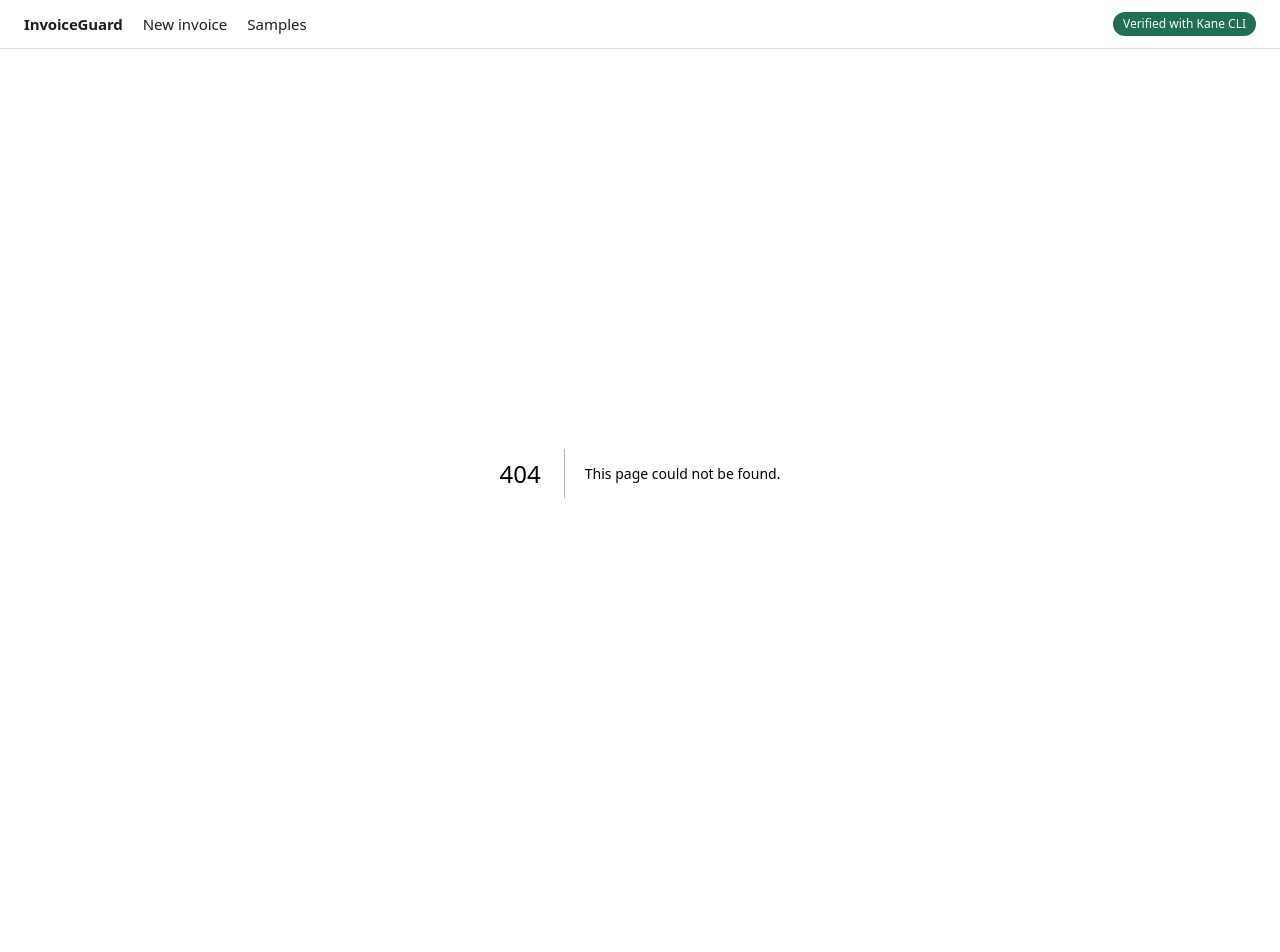
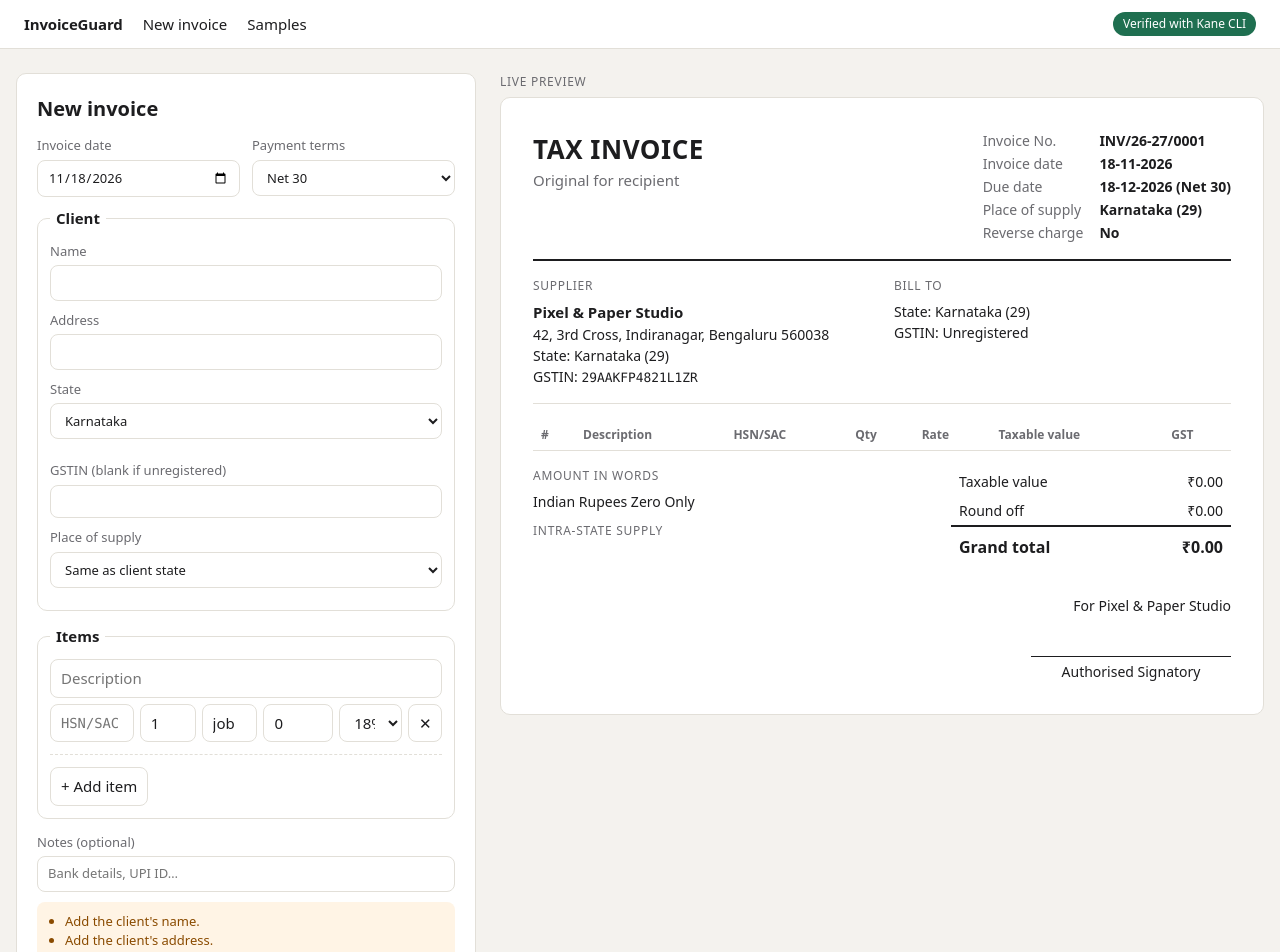
Before and after one commit to N-45div/Tickmark, a Next.js app: page / in a window 1280 px wide. Before the commit this address had no page. Shown: the top 952 px of the page. Built offline with nearby package versions, Linux system fonts and the light colour scheme.

Commit message:
Add the invoice editor with a live preview

```diff
--- /dev/null
+++ b/app/page.tsx
@@ -0,0 +1,160 @@
+"use client";
+
+import { useEffect, useMemo, useState } from "react";
+import { InvoiceView } from "@/components/InvoiceView";
+import { SUPPLIER } from "@/lib/fixtures";
+import {
+  GST_RATES, STATES, computeInvoice, invoiceNumber, validateGstin,
+  type InvoiceInput, type LineItem, type Party,
+} from "@/lib/gst";
+
+const STORE_KEY = "invoiceguard:v1";
+type Store = { seq: number; issued: InvoiceInput[]; supplier: Party };
+
+function loadStore(): Store {
+  try {
+    const raw = localStorage.getItem(STORE_KEY);
+    if (raw) return JSON.parse(raw) as Store;
+  } catch {}
+  return { seq: 0, issued: [], supplier: SUPPLIER };
+}
+function saveStore(s: Store) {
+  try { localStorage.setItem(STORE_KEY, JSON.stringify(s)); } catch {}
+}
+
+const today = () => new Date().toISOString().slice(0, 10);
+const blankItem = (): LineItem => ({ description: "", hsnSac: "", qty: 1, unit: "job", rate: 0, gstRate: 18 });
+const blankRecipient = (): Party => ({ name: "", address: "", stateCode: "29", gstin: "" });
+
+export default function Editor() {
+  const [store, setStore] = useState<Store | null>(null);
+  const [date, setDate] = useState(today());
+  const [terms, setTerms] = useState(30);
+  const [recipient, setRecipient] = useState<Party>(blankRecipient());
+  const [posOverride, setPosOverride] = useState<string>("");
+  const [items, setItems] = useState<LineItem[]>([blankItem()]);
+  const [notes, setNotes] = useState("");
+  const [flash, setFlash] = useState("");
+
+  useEffect(() => setStore(loadStore()), []);
+
+  const supplier = store?.supplier ?? SUPPLIER;
+  const placeOfSupplyCode = posOverride || recipient.stateCode;
+  const draftNumber = invoiceNumber(date, (store?.seq ?? 0) + 1);
+
+  const input: InvoiceInput = {
+    number: draftNumber, date, paymentTermsDays: terms, supplier,
+    recipient: { ...recipient, gstin: recipient.gstin?.trim().toUpperCase() || undefined },
+    placeOfSupplyCode, reverseCharge: false,
+    items: items.filter((i) => i.description.trim()), notes: notes.trim() || undefined,
+  };
+  const computed = useMemo(() => computeInvoice(input), [JSON.stringify(input)]); // eslint-disable-line
+
+  const problems: string[] = [];
+  if (!recipient.name.trim()) problems.push("Add the client's name.");
+  if (!recipient.address.trim()) problems.push("Add the client's address.");
+  if (recipient.gstin?.trim()) {
+    const g = validateGstin(recipient.gstin, recipient.stateCode);
+    if (!g.ok) problems.push(`Client GSTIN: ${g.reason}.`);
+  }
+  if (input.items.length === 0) problems.push("Add at least one line item.");
+  input.items.forEach((it, i) => {
+    if (!/^\d{4,8}$/.test(it.hsnSac)) problems.push(`Item ${i + 1}: HSN/SAC must be 4–8 digits.`);
+    if (!(it.qty > 0) || !(it.rate >= 0)) problems.push(`Item ${i + 1}: quantity and rate must be positive.`);
+  });
+
+  function updateItem(i: number, patch: Partial<LineItem>) {
+    setItems((xs) => xs.map((x, j) => (j === i ? { ...x, ...patch } : x)));
+  }
+
+  function issue() {
+    if (!store || problems.length) return;
+    const next: Store = { ...store, seq: store.seq + 1, issued: [input, ...store.issued] };
+    saveStore(next);
+    setStore(next);
+    setFlash(`Issued ${input.number}`);
+    setRecipient(blankRecipient());
+    setItems([blankItem()]);
+    setPosOverride("");
+    setNotes("");
+  }
+
+  return (
+    <div className="editor">
+      <form className="panel no-print" onSubmit={(e) => { e.preventDefault(); issue(); }}>
+        <h2>New invoice</h2>
+        <div className="row">
+          <label>Invoice date<input type="date" value={date} onChange={(e) => setDate(e.target.value)} /></label>
+          <label>Payment terms
+            <select value={terms} onChange={(e) => setTerms(Number(e.target.value))}>
+              {[0, 7, 15, 30, 45, 60].map((d) => <option key={d} value={d}>{d ? `Net ${d}` : "Due on receipt"}</option>)}
+            </select>
+          </label>
+        </div>
+
+        <fieldset>
+          <legend>Client</legend>
+          <label>Name<input aria-label="Client name" value={recipient.name} onChange={(e) => setRecipient({ ...recipient, name: e.target.value })} /></label>
+          <label>Address<input aria-label="Client address" value={recipient.address} onChange={(e) => setRecipient({ ...recipient, address: e.target.value })} /></label>
+          <div className="row">
+            <label>State
+              <select aria-label="Client state" value={recipient.stateCode} onChange={(e) => setRecipient({ ...recipient, stateCode: e.target.value })}>
+                {STATES.map((s) => <option key={s.code} value={s.code}>{s.name}</option>)}
+              </select>
+            </label>
+            <label>GSTIN (blank if unregistered)
+              <input aria-label="Client GSTIN" className="mono" maxLength={15} value={recipient.gstin} onChange={(e) => setRecipient({ ...recipient, gstin: e.target.value.toUpperCase() })} />
+            </label>
+          </div>
+          <label>Place of supply
+            <select aria-label="Place of supply" value={posOverride} onChange={(e) => setPosOverride(e.target.value)}>
+              <option value="">Same as client state</option>
+              {STATES.map((s) => <option key={s.code} value={s.code}>{s.name}</option>)}
+            </select>
+          </label>
+        </fieldset>
+
+        <fieldset>
+          <legend>Items</legend>
+          {items.map((it, i) => (
+            <div className="item-row" key={i}>
+              <input aria-label={`Item ${i + 1} description`} placeholder="Description" value={it.description} onChange={(e) => updateItem(i, { description: e.target.value })} />
+              <input aria-label={`Item ${i + 1} HSN/SAC`} placeholder="HSN/SAC" className="mono" value={it.hsnSac} onChange={(e) => updateItem(i, { hsnSac: e.target.value.trim() })} />
+              <input aria-label={`Item ${i + 1} quantity`} type="number" min="0" step="any" value={it.qty} onChange={(e) => updateItem(i, { qty: Number(e.target.value) })} />
+              <input aria-label={`Item ${i + 1} unit`} value={it.unit} onChange={(e) => updateItem(i, { unit: e.target.value })} />
+              <input aria-label={`Item ${i + 1} rate`} type="number" min="0" step="any" value={it.rate} onChange={(e) => updateItem(i, { rate: Number(e.target.value) })} />
+              <select aria-label={`Item ${i + 1} GST rate`} value={it.gstRate} onChange={(e) => updateItem(i, { gstRate: Number(e.target.value) })}>
+                {GST_RATES.map((r) => <option key={r} value={r}>{r}%</option>)}
+              </select>
+              <button type="button" className="ghost" aria-label={`Remove item ${i + 1}`} onClick={() => setItems((xs) => xs.length > 1 ? xs.filter((_, j) => j !== i) : xs)}>✕</button>
+            </div>
+          ))}
+          <button type="button" className="ghost" onClick={() => setItems((xs) => [...xs, blankItem()])}>+ Add item</button>
+        </fieldset>
+
+        <label>Notes (optional)<input value={notes} onChange={(e) => setNotes(e.target.value)} placeholder="Bank details, UPI ID…" /></label>
+
+        {problems.length > 0 && (
+          <ul className="problems" data-testid="problems">{problems.map((p) => <li key={p}>{p}</li>)}</ul>
+        )}
+        <div className="actions">
+          <button type="submit" disabled={!store || problems.length > 0}>Issue invoice</button>
+          <button type="button" className="ghost" onClick={() => window.print()}>Print / Save PDF</button>
+          {flash && <span className="flash" role="status">{flash}</span>}
+        </div>
+
+        {store && store.issued.length > 0 && (
+          <div className="history">
+            <h3>Issued</h3>
+            <ul>{store.issued.slice(0, 5).map((x) => <li key={x.number}><span className="mono">{x.number}</span> — {x.recipient.name}</li>)}</ul>
+          </div>
+        )}
+      </form>
+
+      <div className="preview">
+        <div className="label no-print">Live preview</div>
+        <InvoiceView inv={computed} />
+      </div>
+    </div>
+  );
+}
```
